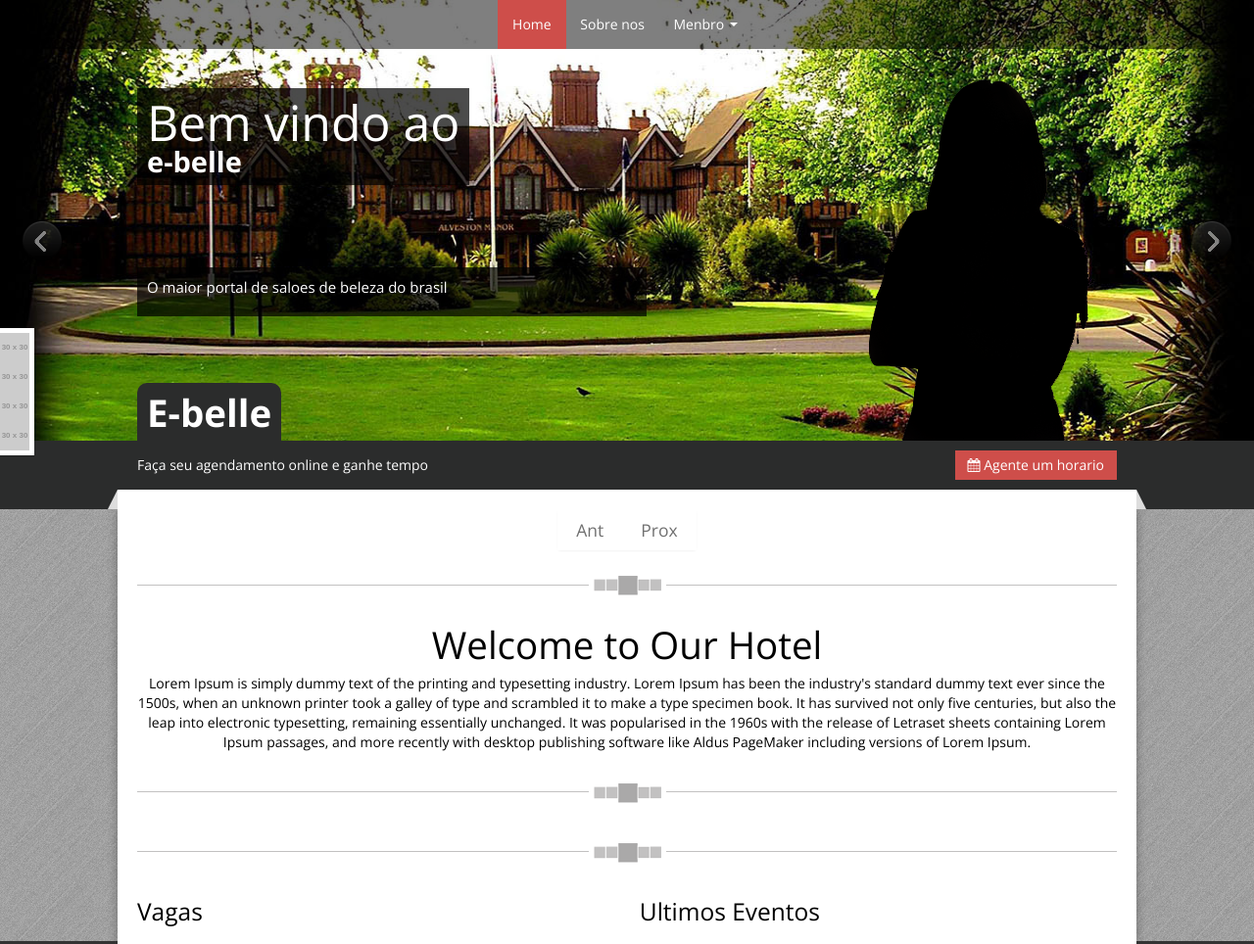
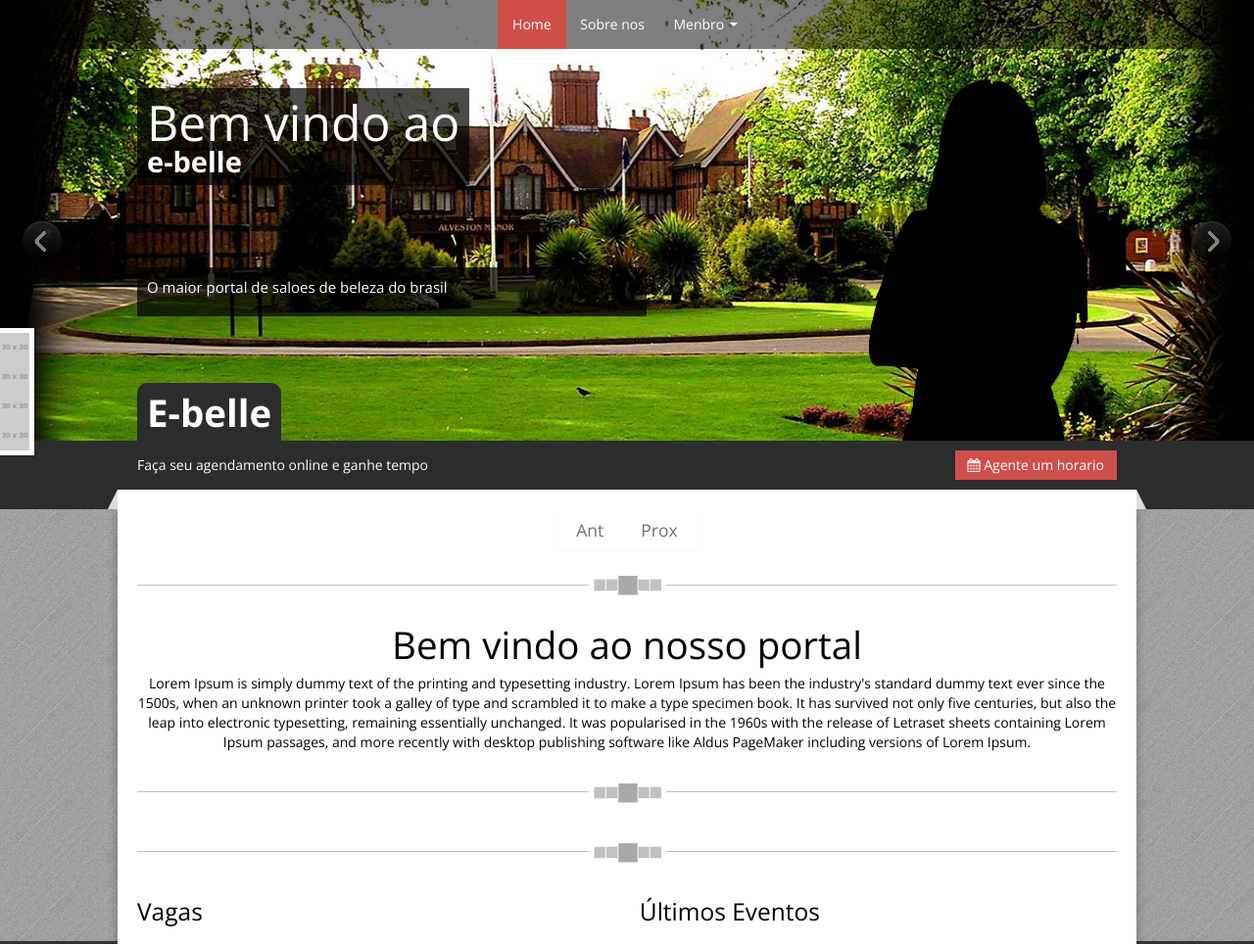
Before and after one commit to HeiderMaciel/portal_salao, a plain HTML site: page index.html in a window 1280 px wide. Shown: the top 964 px of the page at 98% size. Drawn offline with nearby package versions, Linux system fonts and the light colour scheme; no server answers; placeholder pictures from the web are drawn by us.

Commit message:
Fix everytinh

```diff
--- a/index.html
+++ b/index.html
@@ -135,7 +135,7 @@
               <!-- End Break Page Style-->
 
               <div class="text_center">
-                <h1>Welcome to Our Hotel</h1>
+                <h1>Bem vindo ao nosso portal</h1>
                 <p>Lorem Ipsum is simply dummy text of the printing and typesetting industry. Lorem Ipsum has been the industry's standard dummy text ever since the 1500s, when an unknown printer took a galley of type and scrambled it to make a type specimen book. It has survived not only five centuries, but also the leap into electronic typesetting, remaining essentially unchanged. It was popularised in the 1960s with the release of Letraset sheets containing Lorem Ipsum passages, and more recently with desktop publishing software like Aldus PageMaker including versions of Lorem Ipsum.</p>
               </div>
               <!-- Start Break Page Style-->
@@ -157,7 +157,7 @@
                 </div>
                 <div class="span6">
                   <!-- Start Events list-->
-                  <h3>Ultimos Eventos</h3>
+                  <h3>Últimos Eventos</h3>
                   <ul class="unstyled events">
                   <!--
                     <li>
```
